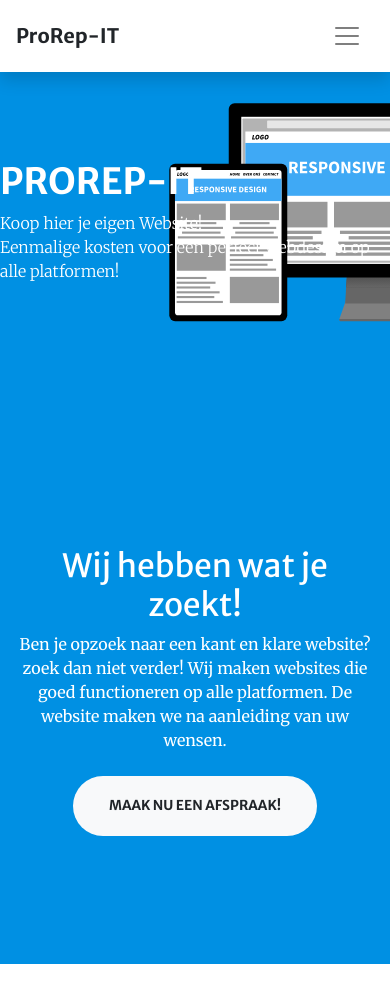
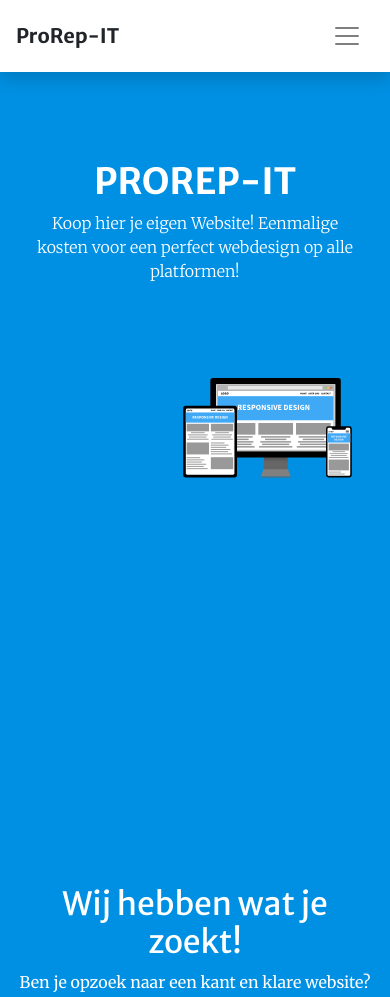
Before and after one commit to Meijer-A/ProRep-IT-Web-Development, a PHP site: page / in a window 390 px wide. Shown: the top 997 px of the page. Run offline with PHP 8.4, Linux system fonts and the light colour scheme; style sheets or scripts are compiled from the project's sources.

Commit message:
Updated responsive design

```diff
--- a/index.html
+++ b/index.html
@@ -55,13 +55,12 @@
 
   <!-- Masthead -->
   <header class="masthead">
-    <div class="h-100">
-      <div class="row h-100 align-items-center justify-content-center text-left">
-        <div class="col-lg-10 align-self-end">
+    <div class="container full-container h-100">
+      <div class="row h-100 justify-content-start">
+        <div class="col-lg-5  align-self-center">
           <h1 class="text-uppercase text-white font-weight-bold">ProRep-IT</h1>
-        </div>
-        <div class="col-lg-10 align-self-baseline">
-        <p class="text-white font-weight-light mb-5">Koop hier je eigen Website!<br>Eenmalige kosten voor een perfect webdesign op alle platformen!</p>
+          <p class="text-white font-weight-light mb-5">Koop hier je eigen Website! Eenmalige kosten voor een perfect webdesign op alle platformen!</p>
+          <div id="masthead-img"></div>
         </div>
       </div>
     </div>
--- a/scss/_global.scss
+++ b/scss/_global.scss
@@ -81,3 +81,10 @@ form {
     height: 38px;
   }
 }
+
+// container
+.full-container {
+  margin: auto;
+  width: 100%;
+  max-width: 95%;
+}
--- a/scss/_masthead.scss
+++ b/scss/_masthead.scss
@@ -11,9 +11,27 @@ header.masthead {
   background-repeat: no-repeat;
   background-attachment: scroll;
   background-size: cover;
+
   h1 {
     font-size: 2.25rem;
   }
+
+  @media (max-width: 991px) {
+    background: none;
+    background-color: $primary;
+
+    h1, h2, h3, h4, h5, h6, p {
+      text-align: center;
+    }
+
+    #masthead-img {
+      background: url('../img/bg-masterhead.svg');
+      background-repeat: no-repeat;
+      width: 100%;
+      height: 40vh;
+    }
+  }
+
   @include media-breakpoint-up(lg) {
     height: 100vh;
     min-height: 40rem;
@@ -26,6 +44,7 @@ header.masthead {
       font-size: 3rem;
     }
   }
+
   @include media-breakpoint-up(xl) {
     h1 {
       font-size: 3.5rem;
```
